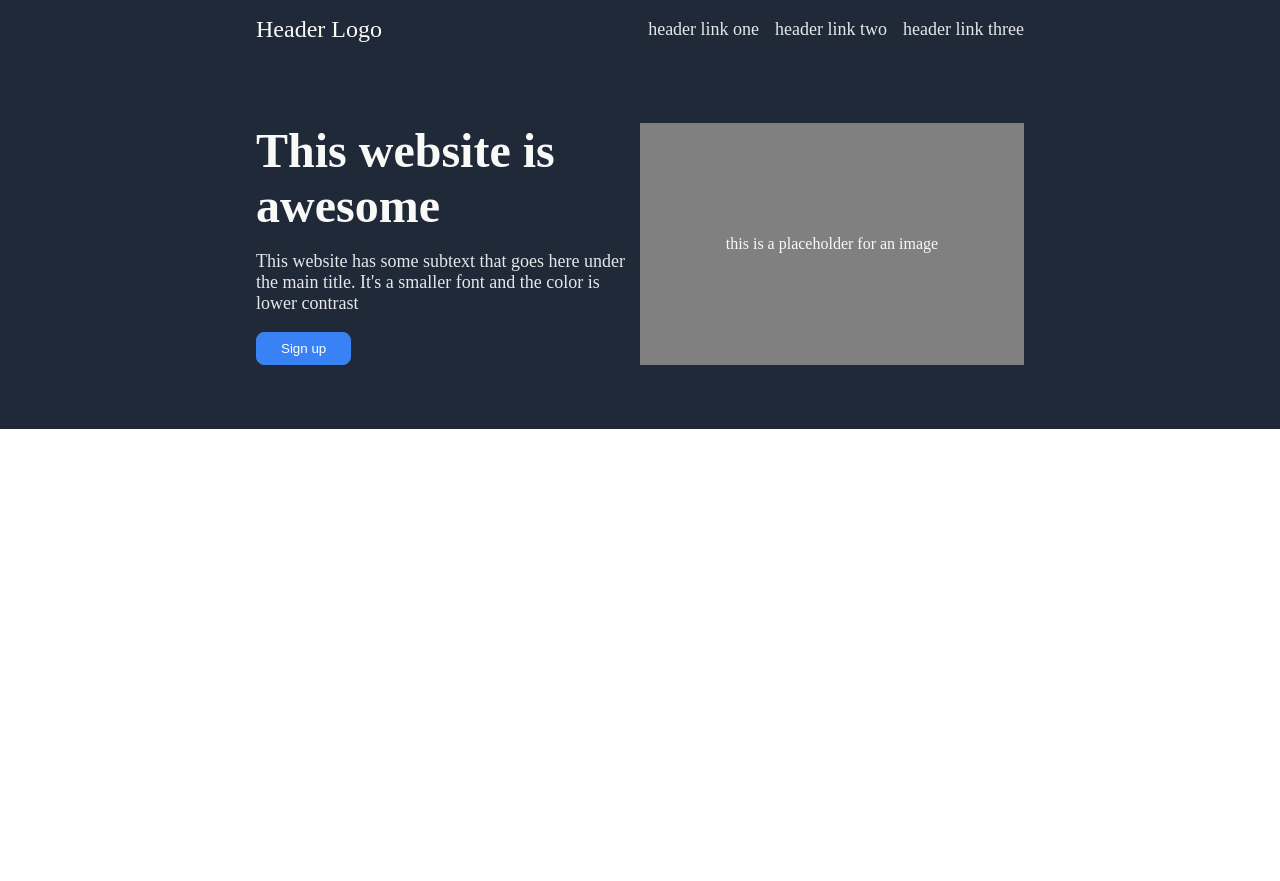
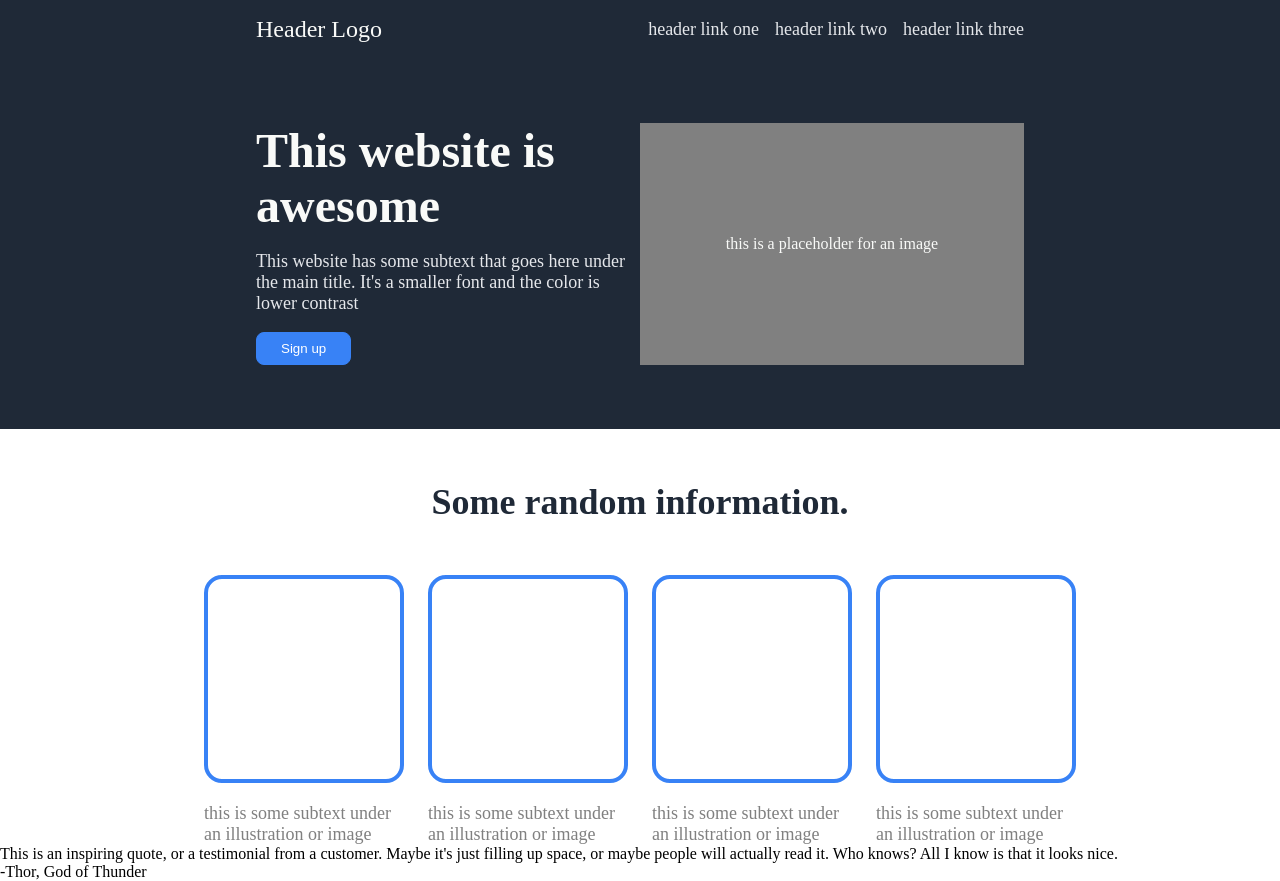
Before and after one commit to Zeesul/odin-landing-page, a plain HTML site: page index.html in a window 1280 px wide. Before the commit the page ends 800 px from the top, so only its background shows below. Drawn offline with Linux system fonts and the light colour scheme.

Commit message:
Finish second section of webpage and begin third
Created the HTML structure for the second section of the webpage, which
holds random information along with image placeholder boxes. Also
created the HTML structure for the third section of the webpage.

```diff
--- a/index.html
+++ b/index.html
@@ -32,5 +32,36 @@
                 this is a placeholder for an image
             </div>
     </div>
+    <div class="title">
+        Some random information.
+    </div>
+    <div class="section-two">
+        <div class="info">
+            <div class="img-placeholder"></div>
+            <div class="text">this is some subtext under an illustration or image</div>
+        </div>
+        <div class="info">
+            <div class="img-placeholder"></div>
+            <div class="text">this is some subtext under an illustration or image</div>
+        </div>
+        <div class="info">
+            <div class="img-placeholder"></div>
+            <div class="text">this is some subtext under an illustration or image</div>
+        </div>
+        <div class="info">
+            <div class="img-placeholder"></div>
+            <div class="text">this is some subtext under an illustration or image</div>
+        </div>
+    </div>
+    <div class="section-three">
+        <div class="quote">
+            This is an inspiring quote, or a testimonial from a customer.
+            Maybe it's just filling up space, or maybe people will actually read it.
+            Who knows? All I know is that it looks nice.
+        </div>
+        <div class="author">
+            -Thor, God of Thunder
+        </div>
+    </div>
 </body>
 </html>
--- a/styles.css
+++ b/styles.css
@@ -26,8 +26,15 @@ button {
     border-radius: 8px;
 }
 
-.header-container {
-    background: #1F2937;
+button.header-button {
+    background: #3882F6;
+    border: 1px solid #3882F6;
+    color: white;
+}
+
+.header,
+.section-one {
+    background: #1F2937
 }
 
 .header {
@@ -76,8 +83,38 @@ button {
     width: 600px;
 }
 
-button.header-button {
-    background: #3882F6;
-    border: 1px solid #3882F6;
-    color: white;
+.title {
+    font-size: 36px;
+    font-weight: bolder;
+    color: #1F2937;
+    text-align: center;
+    padding: 52px;
 }
+
+.img-placeholder {
+    width: 200px;
+    height: 200px;
+    background-color: white;
+    border: 4px solid #3882F6;
+    border-radius: 18px;
+    margin-bottom: 20px;
+}
+
+.section-two {
+    display: flex;
+    justify-content: center;
+    gap: 24px;
+}
+
+.info {
+    display: flex;
+    align-items: center;
+    flex-wrap: wrap;
+    justify-content: center;
+    max-width: 200px;
+}
+
+.text {
+    color: grey;
+    font-size: 18px;
+}
```
